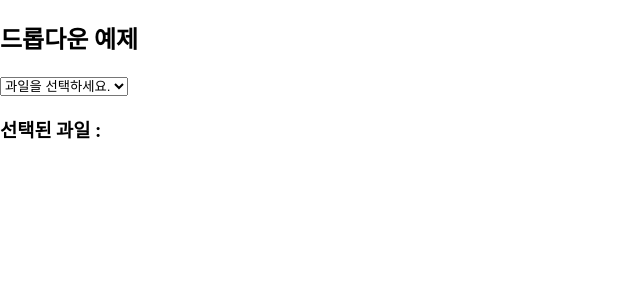
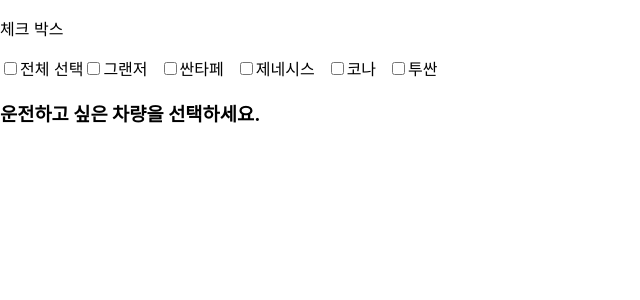
Before and after one commit to aranparrk/AI-Agent, a React (Create React App) app in the folder frontend/react/human-sample-react/: page / in a window 1280 px wide. Shown: the top 300 px of the page, without its empty margins (0-640 px from the left). Built offline with nearby package versions, Linux system fonts and the light colour scheme.

Commit message:
✨ add: React 체크박스 다중 선택 및 전체 선택 기능 구현

```diff
--- a/frontend/react/human-sample-react/src/App.js
+++ b/frontend/react/human-sample-react/src/App.js
@@ -5,6 +5,8 @@
 import Say from "./Say";
 import InputEvent from "./InputEvent";
 import DropDown from "./DropDown";
+import RadioBtn from "./RadioBtn";
+import CheckBtn from "./CheckBtn";
 
 // const data = [
 //   {
@@ -133,7 +135,7 @@
 
   return (
     <>
-      <DropDown></DropDown>
+      <CheckBtn />
     </>
   );
 }
--- /dev/null
+++ b/frontend/react/human-sample-react/src/CheckBtn.js
@@ -0,0 +1,55 @@
+import { useState } from "react";
+
+const CheckBtn = () => {
+  const cars = ["그랜저", "싼타페", "제네시스", "코나", "투싼"];
+
+  const [selectedCar, setSelectedCar] = useState([]);
+
+  const hadleChange = (e) => {
+    if (e.target.checked) {
+      setSelectedCar([...selectedCar, e.target.value]);
+    } else {
+      setSelectedCar(selectedCar.filter((car) => car !== e.target.value));
+    }
+  };
+
+  const handleSelectAll = (e) => {
+    if (e.target.checked) {
+      setSelectedCar(cars);
+    } else {
+      setSelectedCar([]);
+    }
+  };
+
+  return (
+    <>
+      <p>체크 박스</p>
+      <label>
+        <input
+          type="checkbox"
+          onChange={handleSelectAll}
+          checked={selectedCar.length == cars.length}
+        />
+        전체 선택
+      </label>
+      {cars.map((car) => (
+        <label key={car} style={{ marginRight: "12px" }}>
+          <input
+            type="checkbox"
+            value={car}
+            onChange={hadleChange}
+            checked={selectedCar.includes(car)}
+          />
+          {car}
+        </label>
+      ))}
+      <h3>
+        {selectedCar.length > 0
+          ? `선택한 차량 : ${selectedCar.join(", ")}`
+          : "운전하고 싶은 차량을 선택하세요."}
+      </h3>
+    </>
+  );
+};
+
+export default CheckBtn;
--- /dev/null
+++ b/frontend/react/human-sample-react/src/RadioBtn.js
@@ -0,0 +1,36 @@
+// 운전하고 싶은 차량 선택하기 : 라디오 버튼, 그랜저, 산타페, 제네시스, 코나, 투싼
+// 라디오 버튼은 여러 개중에 단 한 개를 선택하는 것
+
+import { useState } from "react";
+
+const RadioBtn = () => {
+  const cars = ["그랜져", "산타페", "제네시스", "코나", "투싼"]; // 배열로 목록 관리
+
+  // 선택된 다 하나의 값이므로 state 한 개로 충분
+  const [selectedCar, setSelectedCar] = useState("");
+
+  return (
+    <>
+      <p>라디오 버튼</p>
+      {cars.map((car) => (
+        <label key={car} style={{ marginRight: "12px" }}>
+          <input
+            type="radio"
+            name="car"
+            value={car}
+            checked={selectedCar === car}
+            onChange={(e) => setSelectedCar(e.target.value)}
+          />
+          {car}
+        </label>
+      ))}
+      <h3>
+        {selectedCar
+          ? `선택한 차량 : ${selectedCar}`
+          : "운전하고 싶은 차량을 선택하세요."}
+      </h3>
+    </>
+  );
+};
+
+export default RadioBtn;
```
Also changed, not shown: 1 other file (tests, documents, lock files or other folders).
